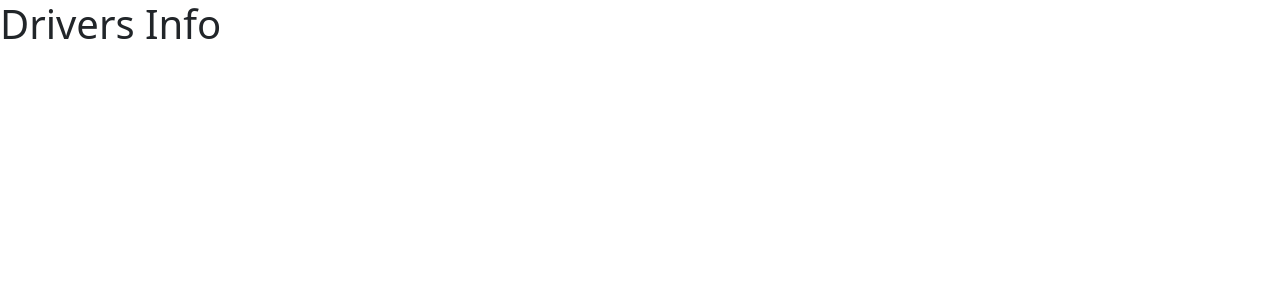
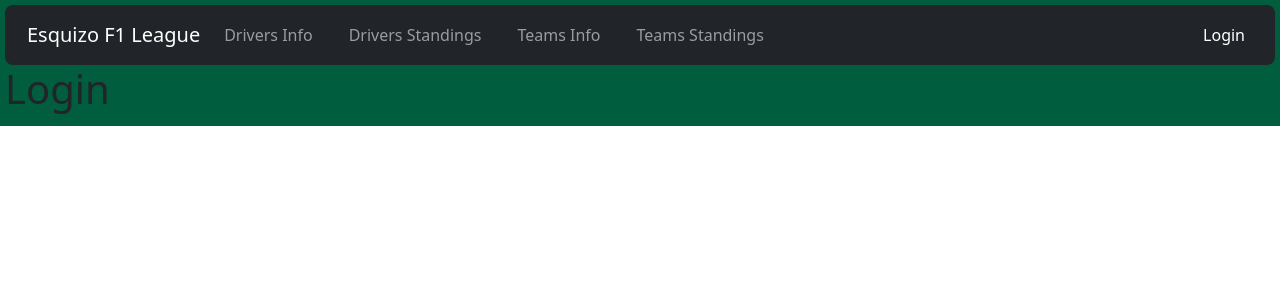
Before and after one commit to ByCheno/Esquizos-F1League, a React (Vite) app: page /login in a window 1280 px wide. Before the commit this address led to /driversInfo. Shown: the top 300 px of the page. Built offline with nearby package versions, Linux system fonts and the light colour scheme.

Commit message:
Navbar, isActive, styles

```diff
--- /dev/null
+++ b/src/auth/pages/Login.jsx
@@ -0,0 +1,10 @@
+
+
+export const Login = () => {
+    return (
+
+        <>
+            <h1>Login</h1>
+        </>
+    )
+}
--- a/src/css/styles.css
+++ b/src/css/styles.css
@@ -0,0 +1,20 @@
+.navbar {
+    display: flex;
+    justify-content: space-between;
+    padding: 10px;
+    border-radius: 15px;
+}
+
+.navbar-nav {
+    display: flex;
+    gap: 20px;
+}
+
+.navbar-nav.ml-auto {
+    margin-left: auto;
+}
+
+#root{
+    background-color: rgb(0, 93, 62);
+    padding: 5px;
+}
--- a/src/router/AppRouter.jsx
+++ b/src/router/AppRouter.jsx
@@ -3,10 +3,15 @@ import { DriversInfo } from "../r-drivers/pages/DriversInfo"
 import { DriversStandings } from "../r-drivers/pages/DriversStandings"
 import { TeamsInfo } from "../r-teams/pages/TeamsInfo"
 import { TeamsStandings } from "../r-teams/pages/TeamsStandings"
+import { Navbar } from "../ui"
+import { Login } from "../auth/pages/Login"
 
 export const AppRouter = () => {
     return (
         <>
+
+            <Navbar />
+
             <Routes>
                 {/* Ruta por defecto, POR HACER: ESTABLECER UNA RUTA DE INICIO DE LA WEB */}
                 <Route path="/*" element={<Navigate to={'/driversInfo'} />} />
@@ -18,6 +23,9 @@ export const AppRouter = () => {
                 {/* Rutas para las escuderias */}
                 <Route path="teamsInfo" element={<TeamsInfo />} />
                 <Route path="teamsStandings" element={<TeamsStandings />} />
+
+                {/* Ruta para el login */}
+                <Route path="login" element={<Login />} />
             </Routes>
         </>
     )
--- /dev/null
+++ b/src/ui/components/Navbar.jsx
@@ -0,0 +1,42 @@
+import { Link, NavLink } from 'react-router-dom';
+
+
+export const Navbar = () => {
+    return (
+
+        <nav className="navbar navbar-expand-lg navbar-dark bg-dark rounded-3">
+            <div className="container-fluid">
+                <Link className="navbar-brand" to="/"> Esquizo F1 League </Link>
+                <button className="navbar-toggler" type="button" data-bs-toggle="collapse" data-bs-target="#navbarNav" aria-controls="navbarNav" aria-expanded="false" aria-label="Toggle navigation">
+                    <span className="navbar-toggler-icon"></span>
+                </button>
+                <div className="collapse navbar-collapse" id="navbarNav">
+                    <ul className="navbar-nav">
+                            <NavLink className={ ({isActive}) => `nav-link ${isActive ? 'active' : ''}` } to="/driversInfo">
+                                Drivers Info
+                            </NavLink>
+
+                            <NavLink className={ ({isActive}) => `nav-link ${isActive ? 'active' : ''}` } to="/driversStandings">
+                                Drivers Standings
+                            </NavLink>
+
+                            <NavLink className={ ({isActive}) => `nav-link ${isActive ? 'active' : ''}` } to="/teamsInfo">
+                                Teams Info
+                            </NavLink>
+
+                            <NavLink className={ ({isActive}) => `nav-link ${isActive ? 'active' : ''}` } to="/teamsStandings">
+                                Teams Standings
+                            </NavLink>
+                    </ul>
+                </div>
+                <div className="navbar-collapse">
+                    <ul className="navbar-nav ml-auto">
+                        <NavLink to="/login" className={ ({isActive}) => `nav-link ${isActive ? 'active' : ''}` }>
+                            Login
+                        </NavLink>
+                    </ul>
+                </div>
+            </div>
+        </nav>
+    )
+}
--- /dev/null
+++ b/src/ui/components/index.js
@@ -0,0 +1,3 @@
+
+
+export * from './Navbar';
--- /dev/null
+++ b/src/ui/index.js
@@ -0,0 +1,3 @@
+
+
+export * from './components';
```
